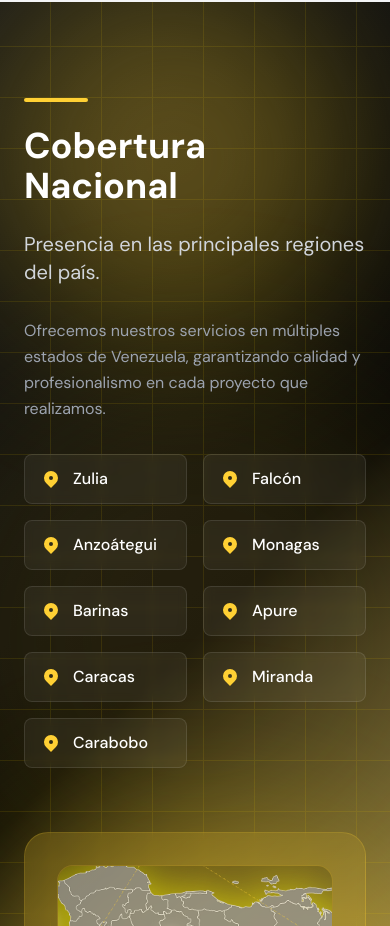
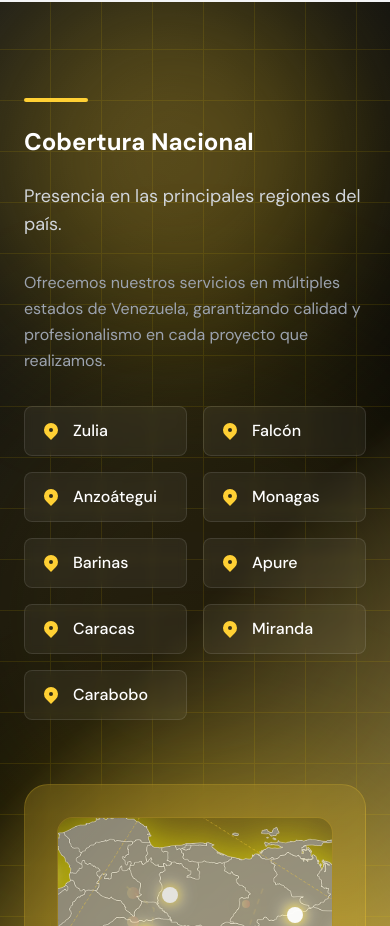
Before and after one commit to luis-alvarezf10/serlimca-page, a React (Vite) app: page / in a window 390 px wide. Shown: the part 2994-3920 px from the top of the page. Built offline with nearby package versions, Linux system fonts and the light colour scheme.

Commit message:
acomodado tamanio de ttitle

```diff
--- a/src/pages/home/components/CoverageSection.jsx
+++ b/src/pages/home/components/CoverageSection.jsx
@@ -77,10 +77,10 @@ const CoverageSection = () => {
             isVisible ? 'translate-x-0 opacity-100' : '-translate-x-20 opacity-0'
           }`}>
             <div className="w-16 h-1 bg-primary rounded-full mb-6" />
-            <h2 className="text-4xl md:text-5xl font-bold text-white mb-6">
+            <h2 className="text-2xl xl:text-4xl 2xl:text-5xl font-bold text-white mb-6">
               Cobertura Nacional
             </h2>
-            <p className="text-xl text-gray-300 mb-8">
+            <p className="text-lg xl:text-xl text-gray-300 mb-8">
               Presencia en las principales regiones del país.
             </p>
             <p className="text-gray-400 leading-relaxed mb-8">
```
